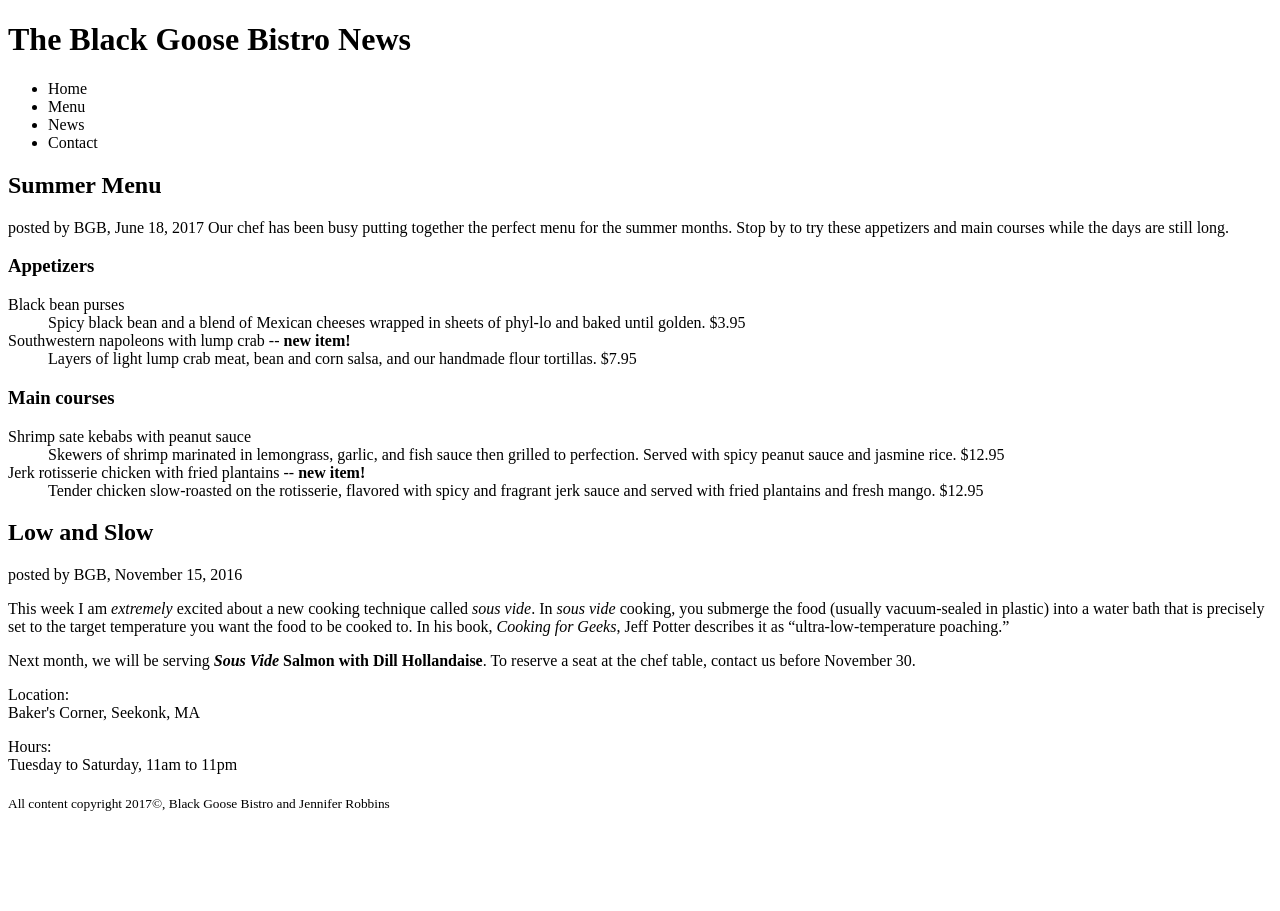
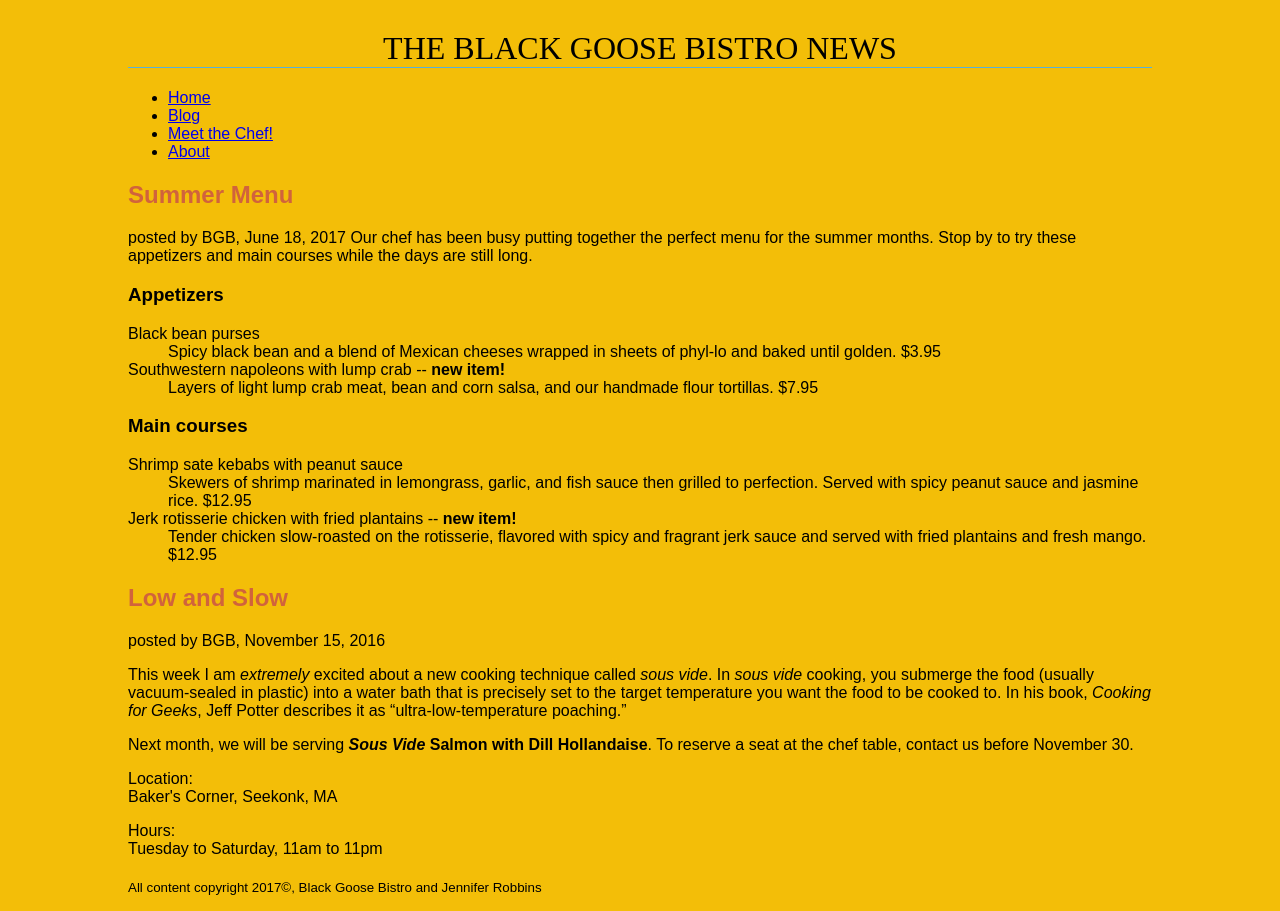
Before and after one commit to BrendanStEsprit/fid, a plain HTML site: page blackgoose/bgnews.html in a window 1280 px wide. Before the commit the page ends 829 px from the top, so only its background shows below. Drawn offline with Linux system fonts and the light colour scheme.

Commit message:
Add files via upload

```diff
--- a/blackgoose/bgnews.html
+++ b/blackgoose/bgnews.html
@@ -3,17 +3,37 @@
 <head>
 <meta charset="utf-8">
 <title>Menu Page</title>
+	<style>
+		body {
+			background-color: #F3BE08;
+			margin: 0 10%;
+			font-family: sans-serif;
+		     }
+		h1 {
+			text-align: center;
+			font-family: serif;
+			font-weight: normal;
+			text-transform: uppercase;
+			border-bottom: 1px solid #57b1dc;
+			margin-top: 30px;
+		}
+		h2 {
+			color: #d1633c;
+			font-size: 1.5em;
+		}
+	</style>
 </head>
 
 <body>
 	<h1>The Black Goose Bistro News</h1>
 <nav>
 	<ul>
-	<li>Home</li>
-	<li>Menu</li>
-	<li>News</li>
-	<li>Contact</li>
-</ul>
+	<li><a href="index.html">Home</a></li>
+	<li><a href="bgnews.html">Blog</a></li>
+	<li><a href="jenskitchen/index.html">Meet the Chef!</a></li>
+	<li><a href="jenskitchen/about.html">About</a></li>
+
+	</ul>
 </nav>
 	<article>
 	<section id="Menu">
```
Also changed, not shown: blackgoose/Goose Bistro.html (added, +41 -0 lines), blackgoose/index.html (+7 -0 lines).
